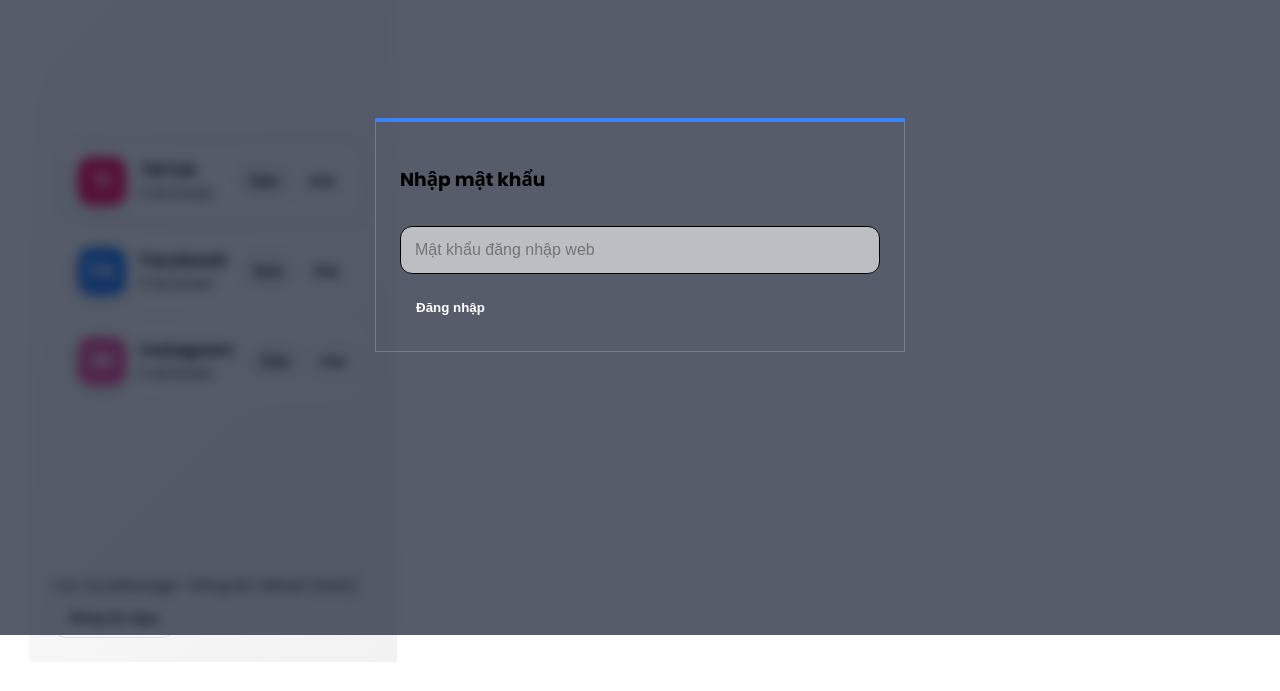
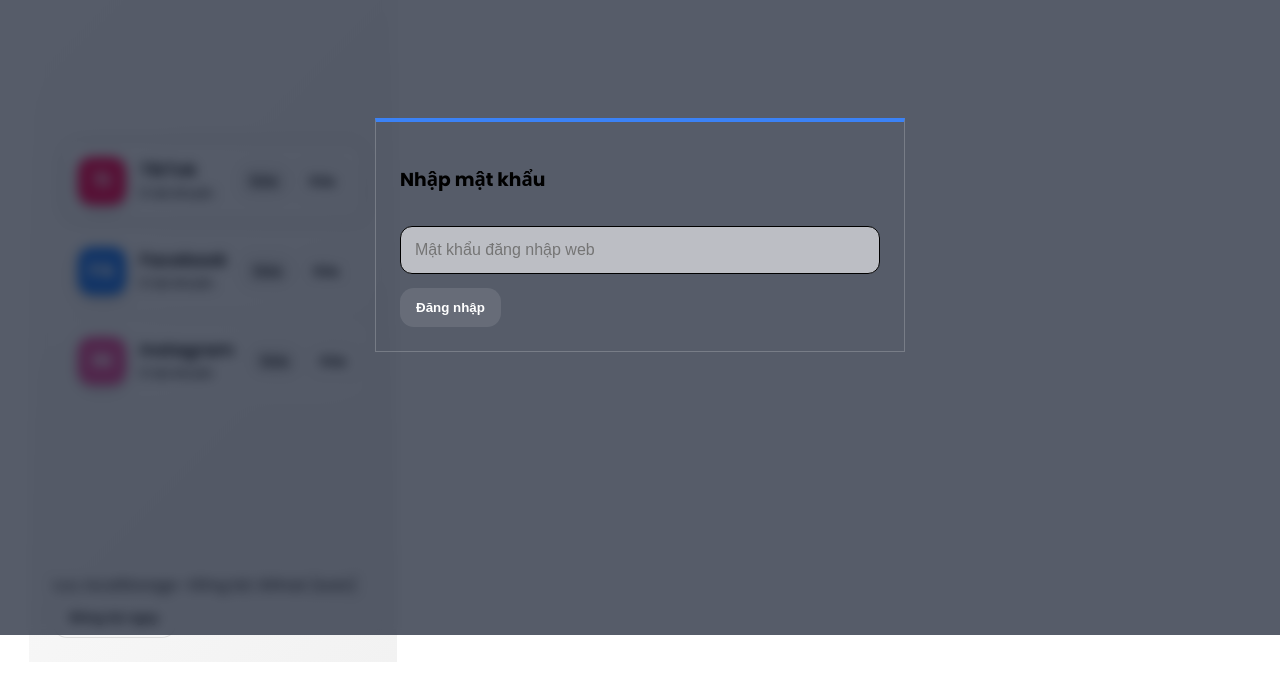
Before and after one commit to Icarus-Ezz/account-manager, a plain HTML site: page index.html in a window 1280 px wide. Shown: the part 165-856 px from the top of the page. Drawn offline with Linux system fonts and the light colour scheme.

Commit message:
Update style.css

```diff
--- a/style.css
+++ b/style.css
@@ -199,7 +199,7 @@ body {
 }
 
 .btn.primary {
-  background: var(--accent);
+  background: rgba(255, 255, 255, 0.1);
   color: #fff;
   box-shadow: var(--glow), var(--shadow-inset);
 }
```
